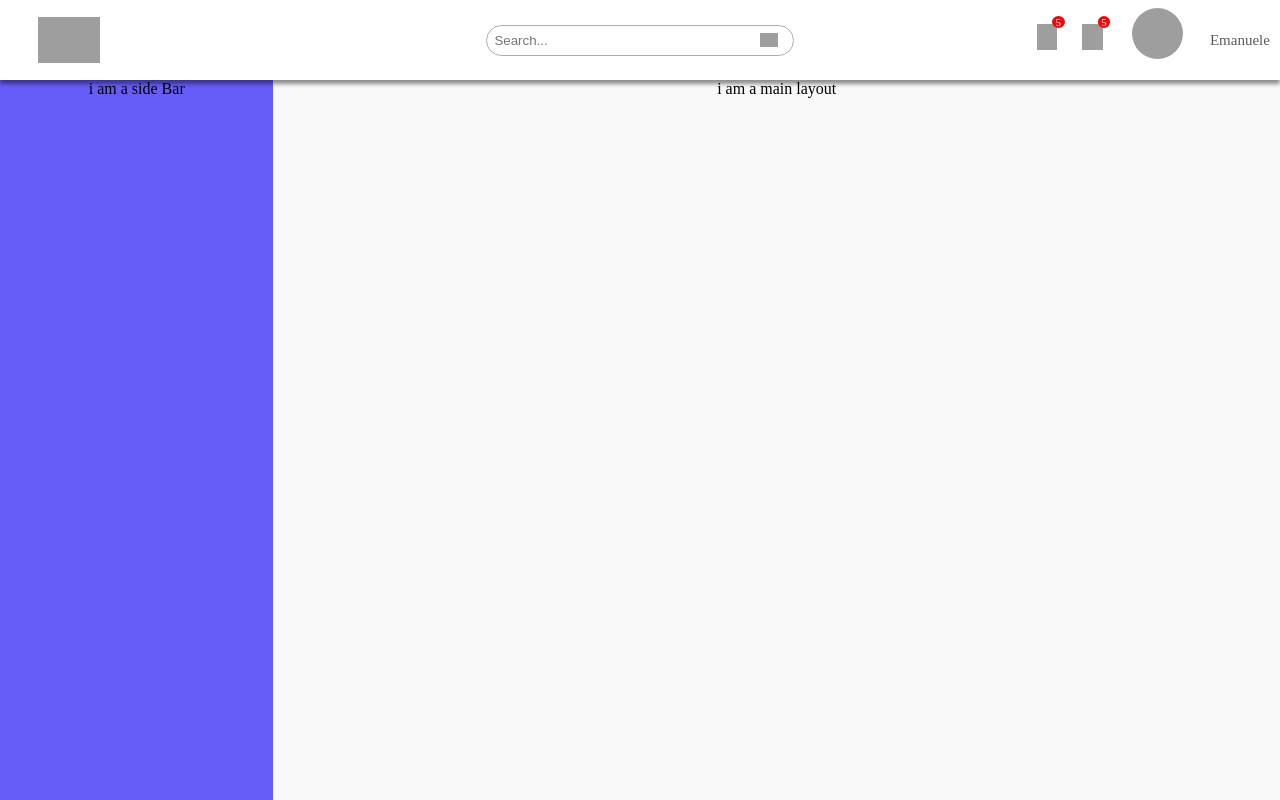
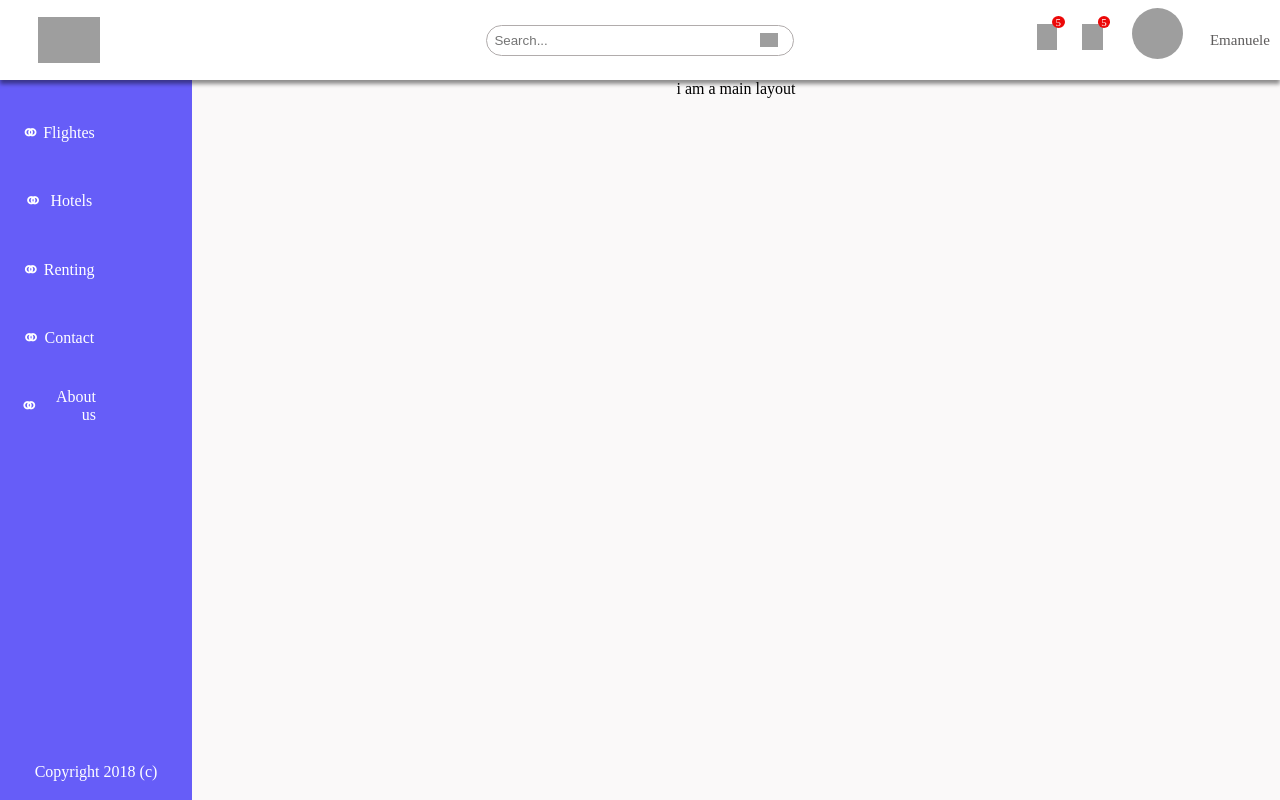
Before and after one commit to ChamsBouzaiene/React-DashBoard, a React (Create React App) app: page / in a window 1280 px wide. Built offline with nearby package versions, Linux system fonts and the light colour scheme; grey boxes are pictures that could not be loaded.

Commit message:
created sidebar component 🔧

```diff
--- a/src/common/components/Logo/index.js
+++ b/src/common/components/Logo/index.js
@@ -1,7 +1,7 @@
 import React from "react";
 import { LogoCDNLink } from "../../data/links";
 
-export default function Logo({ classNames, width, height }) {
+export default function NavigationLabel({ classNames, width, height }) {
   return (
     <div className={classNames}>
       <img
--- /dev/null
+++ b/src/common/components/NavigationLink/index.js
@@ -0,0 +1,11 @@
+import React from "react";
+import "./style.css";
+
+export default function NavigationLink({ label }) {
+  return (
+    <div className="navlink">
+      <span className="navlink-icon">⚭</span>
+      <span>{label}</span>
+    </div>
+  );
+}
--- /dev/null
+++ b/src/common/components/NavigationLink/style.css
@@ -0,0 +1,17 @@
+.navlink {
+  display: flex;
+  justify-content: space-around;
+  align-items: center;
+  height: 30%;
+  width: 50%;
+  text-align: right;
+}
+
+.navlink-icon-img {
+  width: 15%;
+  height: 30%;
+}
+
+.navlink-icon {
+  font-size: 1.5em;
+}
--- a/src/common/components/SideBar/index.js
+++ b/src/common/components/SideBar/index.js
@@ -1,5 +1,19 @@
 import React from "react";
+import NavigationLink from "../NavigationLink";
 import "./style.css";
 export default function SideBar() {
-  return <div className="sidebar">i am a side Bar</div>;
+  return (
+    <div className="sidebar">
+      <div className="sidebar-links">
+        <NavigationLink label={"Flightes"} to={""} />
+        <NavigationLink label={"Hotels"} to={""} />
+        <NavigationLink label={"Renting"} to={""} />
+        <NavigationLink label={"Contact"} to={""} />
+        <NavigationLink label={"About us"} to={""} />
+      </div>
+      <div className="sidebar-footer">
+        <span className="footer-copyright">Copyright 2018 (c)</span>
+      </div>
+    </div>
+  );
 }
--- a/src/common/components/SideBar/style.css
+++ b/src/common/components/SideBar/style.css
@@ -1,4 +1,17 @@
 .sidebar {
   background-color: #665df8;
   grid-area: sidebar;
+  flex-direction: column;
+  justify-content: space-between;
+  padding: 10%;
+  display: flex;
+  color: white;
 }
+
+.sidebar-links {
+  display: flex;
+  justify-content: space-around;
+  flex-direction: column;
+  align-items: flex-start;
+  height: 50%;
+}
--- a/src/common/data/links.js
+++ b/src/common/data/links.js
@@ -9,5 +9,7 @@ export const IconsCDNLinks = {
   bookMark:
     "https://iconmonstr.com/wp-content/g/gd/makefg.php?i=../assets/preview/2013/png/iconmonstr-bookmark-1.png&r=0&g=0&b=0",
   avatarImg:
-    "https://i.pinimg.com/originals/25/15/a8/2515a8f244da02355d654f2d147b51ed.jpg"
+    "https://i.pinimg.com/originals/25/15/a8/2515a8f244da02355d654f2d147b51ed.jpg",
+  navIcon:
+    "https://iconmonstr.com/wp-content/g/gd/makefg.php?i=../assets/preview/2012/png/iconmonstr-circle-5.png&r=0&g=0&b=0"
 };
--- a/src/main/style.css
+++ b/src/main/style.css
@@ -8,7 +8,7 @@
   grid-template-areas:
     "header header header header header header"
     "sidebar main main main main main";
-
+  grid-template-columns: 15% auto auto auto auto auto;
   grid-template-rows: 10% 90%;
   background-color: #2196f3;
   padding: 0px;
```
